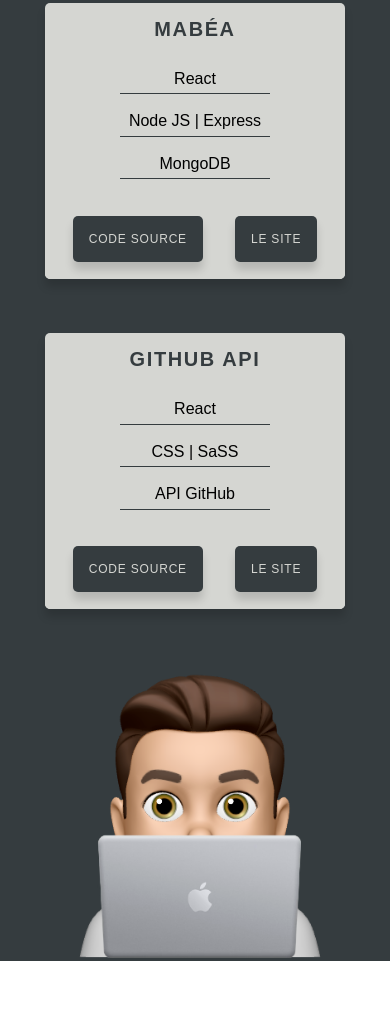
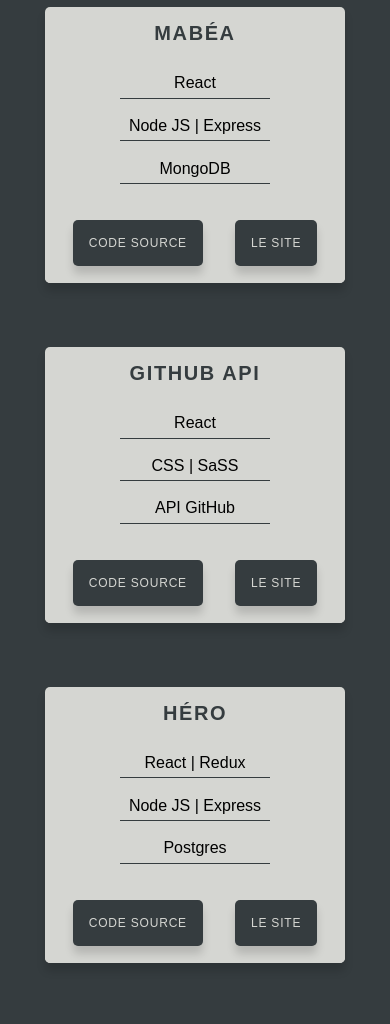
Before and after one commit to NicolasVid/Portfolio, a React app: page / in a window 390 px wide. Shown: the part 2536-3560 px from the top of the page. Before the commit the page ends 3497 px from the top, so only its background shows below. Built offline with nearby package versions, Linux system fonts and the light colour scheme.

Commit message:
Ajout projet hero

```diff
--- a/src/components/Projects/index.js
+++ b/src/components/Projects/index.js
@@ -33,12 +33,25 @@
           <a href="https://nicolasvid.github.io/Github_API/"><button type="button">Le site</button></a>
         </div>
       </div>
+      <div className="project__card__item">
+        <h2>HÉRO</h2>
+        <ul>
+          <li>React | Redux</li>
+          <li>Node JS | Express</li>
+          <li>Postgres</li>
+        </ul>
+        <div className="project-responsive">Voir les liens</div>
+        <div className="project__card__item--hover">
+          <a href="https://github.com/NicolasVid/Hero"><button type="button">Code source</button></a>
+          <a href="http://34.207.247.234:5000/"><button type="button">Le site</button></a>
+        </div>
+      </div>
     </div>
     <div className="project__imageContainer">
       <img
         src={laptop}
         className="project__image"
-        alt="Banner GIF"
+        alt="avatar_laptop"
       />
     </div>
   </div>
--- a/src/components/Projects/projects.scss
+++ b/src/components/Projects/projects.scss
@@ -7,7 +7,7 @@
 
     &__imageContainer {
         margin: 0 auto;
-        position: relative;
+
     }
 
     &-responsive {
@@ -26,6 +26,7 @@
 
         .project__card {
             margin-top: 2rem;
+            padding-bottom: 2rem;
         }
     };
 
@@ -56,14 +57,14 @@
             display: flex;
             align-items: center;
             justify-content: center;
+            padding-bottom: 300px;
             flex-wrap: wrap;
-            padding-bottom: 2rem;
 
             &__item {
                 position: relative;
                 z-index: 1;
                 perspective: 600px;
-                margin: 7% 10%;
+                margin: 2rem;
                 background-color: vars.$silver-color;
                 min-width: 300px;
                 min-height: 250px;
```
